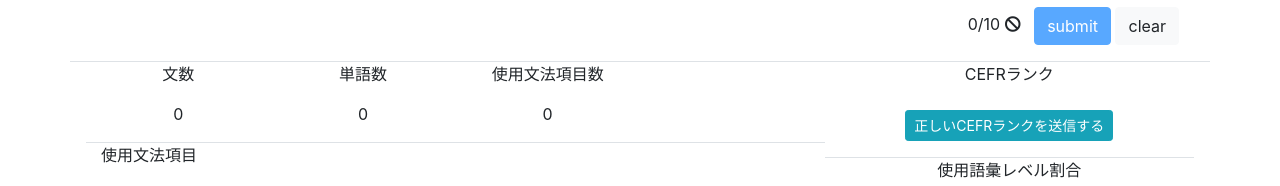
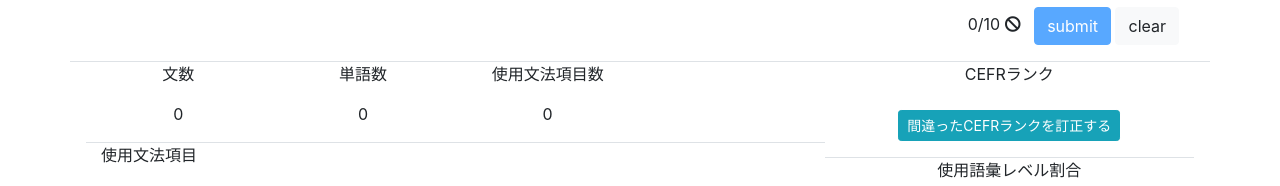
Before and after one commit to WhimsicalCat/EnglishScoreChecker, a Flask app: template src/EnglishScoreChecker/templates/checker_page.html in a window 1280 px wide. Shown: the part 169-355 px from the top of the page. Run offline with Flask 2, Linux system fonts and the light colour scheme; the template is opened without the code that fills it: most values are stand-ins (such as "Sample title", 1, 10 or a date in 2020); parts of the project's set-up code (start-up, migrations or seed data) failed here and were passed over; some libraries are stand-ins or nearby versions.

Commit message:
MODIFY:フィードバック機能展開用ボタンの表記を変更した
--HG--
branch : develop

```diff
--- a/src/EnglishScoreChecker/templates/checker_page.html
+++ b/src/EnglishScoreChecker/templates/checker_page.html
@@ -151,7 +151,7 @@ var rcv_data = null
                       aria-expanded="false"
                       aria-controls="feedback_form"
                       id='expand_feedbackform_form'>
-                正しいCEFRランクを送信する
+                間違ったCEFRランクを訂正する
               </button>
             </div>
           </div>
@@ -160,6 +160,9 @@ var rcv_data = null
               <div class='col-md'>
                 <div class="border m-3">
                   <form>
+                    <div class="row m-3">
+                      正しいCEFRランクを選択、送信して下さい
+                    </div>
                     <div class="row m-3">
                       <div class="col-md">
                         <select class="form-control form-control-sm"
```
